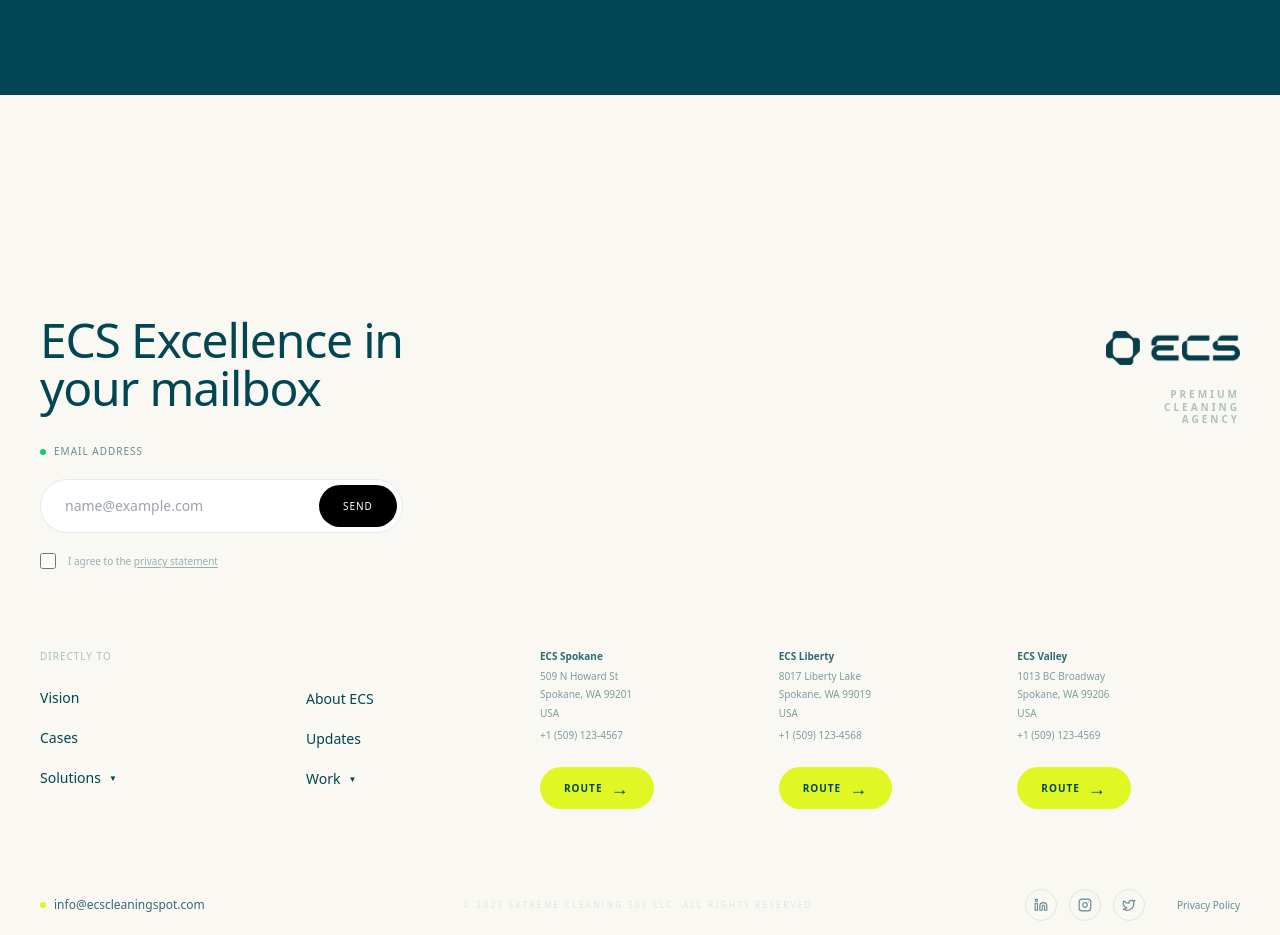
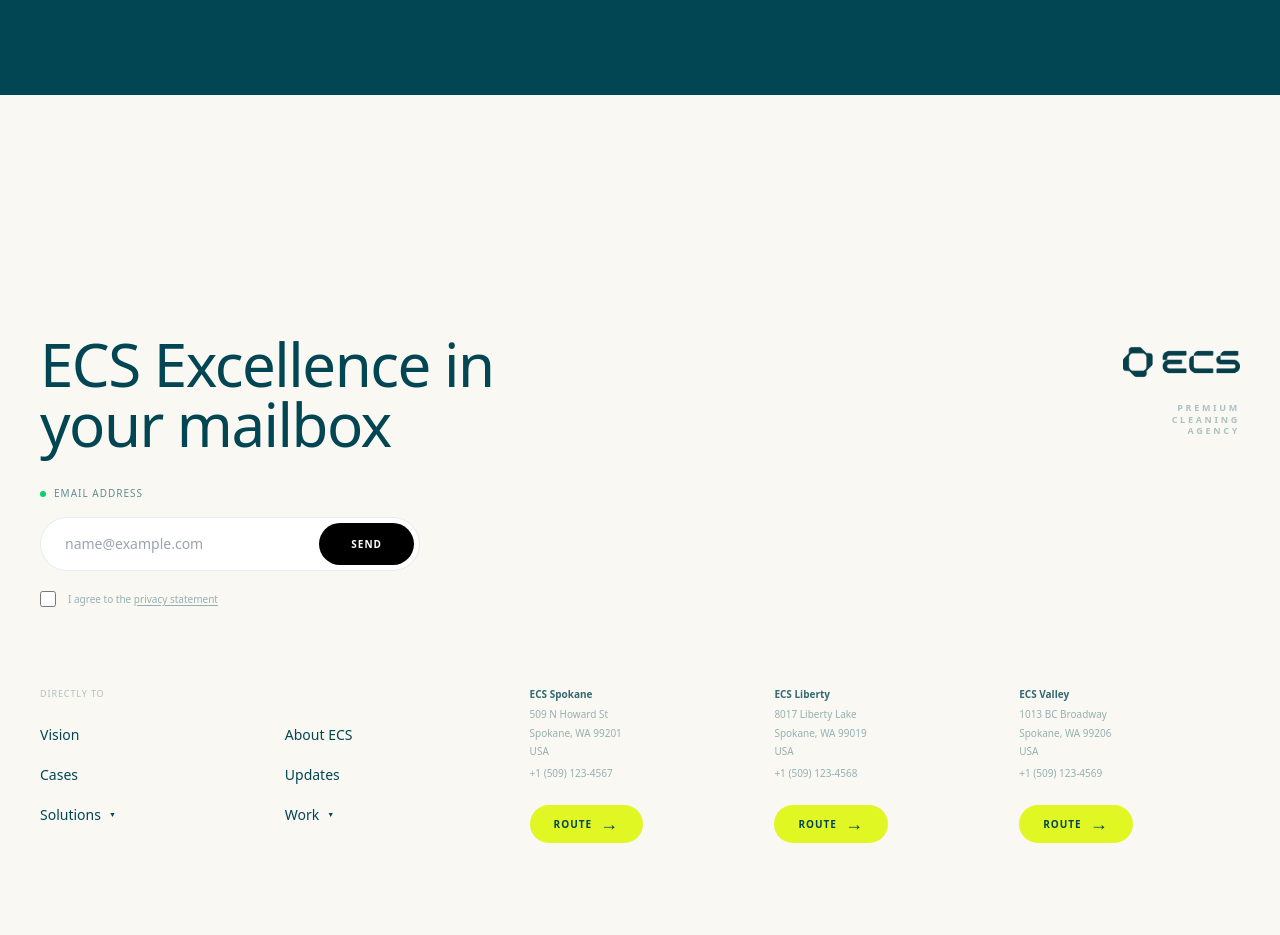
Before and after one commit to renatoquerales28-byte/extreme-cleaning-next, a Next.js app: page / in a window 1280 px wide. Shown: the part 3240-4175 px from the top of the page. Built offline with nearby package versions, Linux system fonts and the light colour scheme.

Commit message:
UI: Clean footer simplified exactly as montage

```diff
--- a/src/components/landing/FooterSection.tsx
+++ b/src/components/landing/FooterSection.tsx
@@ -3,38 +3,38 @@
 import React from "react";
 import Link from "next/link";
 import Image from "next/image";
-import { Instagram, Facebook, Linkedin, Twitter, ArrowRight } from "lucide-react";
 
 export default function FooterSection() {
     return (
-        <footer className="w-full bg-[#F9F8F2] text-[#024653] lg:h-screen min-h-[800px] flex flex-col justify-center relative z-10 overflow-hidden pt-[100px] pb-12">
-            <div className="max-w-[1700px] w-full mx-auto px-6 lg:px-10 flex flex-col justify-between h-full lg:max-h-[85%]">
+        <footer className="w-full bg-[#F9F8F2] text-[#024653] lg:h-screen min-h-[750px] flex flex-col justify-center relative z-10 pt-[100px] pb-10">
+            <div className="max-w-[1700px] w-full mx-auto px-6 lg:px-10 flex flex-col justify-between h-[80%] lg:h-[70%]">
 
-                {/* --- TOP ROW --- */}
-                <div className="flex flex-col lg:flex-row justify-between items-start gap-12 lg:gap-0 mt-8 mb-4">
-                    {/* Newsletter Side */}
+                {/* --- TOP SECTION --- */}
+                <div className="flex flex-col lg:flex-row justify-between items-start gap-12 lg:gap-0">
+
+                    {/* Left: Newsletter */}
                     <div className="space-y-8 max-w-xl">
-                        <h2 className="text-4xl lg:text-5xl font-light leading-tight tracking-tight">
+                        <h2 className="text-4xl lg:text-6xl font-light leading-tight tracking-tight">
                             ECS Excellence in <br />
                             your mailbox
                         </h2>
 
-                        <div className="space-y-5">
+                        <div className="space-y-4">
                             <div className="flex items-center gap-2 text-[10px] font-normal uppercase tracking-widest text-[#024653]/60">
                                 <div className="w-1.5 h-1.5 rounded-full bg-[#05D16E]" />
                                 Email address
                             </div>
-                            <div className="relative group w-full max-w-[400px]">
+                            <div className="relative group w-full max-w-[380px]">
                                 <input
                                     type="email"
                                     placeholder="name@example.com"
                                     className="w-full bg-white border border-[#024653]/10 px-6 py-4 rounded-full text-sm focus:outline-none focus:ring-2 focus:ring-[#05D16E]/20 transition-all font-normal text-[#024653]"
                                 />
-                                <button className="absolute right-1.5 top-1.5 bottom-1.5 px-6 bg-black text-white rounded-full text-[10px] font-medium uppercase tracking-widest hover:bg-[#024653] transition-all">
-                                    Send
+                                <button className="absolute right-1.5 top-1.5 bottom-1.5 px-8 bg-black text-white rounded-full text-[10px] font-bold uppercase tracking-widest hover:bg-[#024653] transition-all">
+                                    SEND
                                 </button>
                             </div>
-                            <label className="flex items-center gap-3 cursor-pointer group">
+                            <label className="flex items-center gap-3 cursor-pointer group pt-1">
                                 <input type="checkbox" className="w-4 h-4 rounded border-[#024653]/10 accent-[#024653]" />
                                 <span className="text-[10px] font-normal text-[#024653]/40 group-hover:text-[#024653]/60 transition-colors">
                                     I agree to the <Link href="/privacy" className="underline underline-offset-2">privacy statement</Link>
@@ -43,9 +43,9 @@ export default function FooterSection() {
                         </div>
                     </div>
 
-                    {/* Big Agency Logo Style */}
-                    <div className="flex flex-col items-start lg:items-end lg:text-right space-y-2 pt-6 lg:pt-0">
-                        <div className="relative h-16 w-48 md:w-64">
+                    {/* Right: Brand Block */}
+                    <div className="flex flex-col items-start lg:items-end lg:text-right space-y-1">
+                        <div className="relative h-14 w-44 md:w-56 overflow-hidden">
                             <Image
                                 src="/brand/logo-full.png"
                                 alt="ECS Logo"
@@ -56,42 +56,39 @@ export default function FooterSection() {
                                 }}
                             />
                         </div>
-                        <p className="text-[10px] font-black uppercase tracking-[0.3em] text-[#024653] leading-tight opacity-30">
+                        <p className="text-[9px] font-black uppercase tracking-[0.3em] text-[#024653] leading-tight opacity-30 pt-2">
                             PREMIUM <br /> CLEANING <br /> AGENCY
                         </p>
                     </div>
                 </div>
 
-                {/* --- SEPARATOR LINE --- */}
-                <div className="w-full h-px bg-[#024653]/10 my-8" />
+                {/* --- MIDDLE SECTION --- */}
+                <div className="grid grid-cols-1 lg:grid-cols-5 gap-10 lg:gap-6 mt-20">
 
-                {/* --- MIDDLE ROW --- */}
-                <div className="grid grid-cols-1 lg:grid-cols-12 gap-12 lg:gap-0 flex-grow">
-                    {/* Primary Links */}
-                    <div className="lg:col-span-5 grid grid-cols-2 gap-8 items-start">
+                    {/* Col 1: Links Left */}
                     <div className="space-y-6">
-                            <h4 className="text-[10px] font-normal uppercase tracking-widest text-[#024653]/30">Directly to</h4>
+                        <h4 className="text-[9px] font-normal uppercase tracking-widest text-[#024653]/30">DIRECTLY TO</h4>
                         <nav className="flex flex-col gap-5 text-sm font-normal">
                             <Link href="#vision" className="hover:opacity-60 transition-opacity">Vision</Link>
                             <Link href="#cases" className="hover:opacity-60 transition-opacity">Cases</Link>
-                                <Link href="#solutions" className="group flex items-center gap-2 hover:opacity-60 transition-opacity">
-                                    Solutions <span className="text-[8px] transform group-hover:translate-x-1 transition-transform">▼</span>
-                                </Link>
+                            <button className="flex items-center gap-2 hover:opacity-60 transition-opacity w-fit">
+                                Solutions <span className="text-[7px]">▼</span>
+                            </button>
                         </nav>
                     </div>
-                        <div className="space-y-6 pt-10">
-                            <nav className="flex flex-col gap-5 text-sm font-normal">
+
+                    {/* Col 2: Links Right */}
+                    <div className="space-y-6 lg:pt-8">
+                        <nav className="flex flex-col gap-5 text-sm font-normal pt-1.5">
                             <Link href="/about" className="hover:opacity-60 transition-opacity">About ECS</Link>
                             <Link href="/updates" className="hover:opacity-60 transition-opacity">Updates</Link>
-                                <Link href="/work" className="group flex items-center gap-2 hover:opacity-60 transition-opacity">
-                                    Work <span className="text-[8px] transform group-hover:translate-x-1 transition-transform">▼</span>
-                                </Link>
+                            <button className="flex items-center gap-2 hover:opacity-60 transition-opacity w-fit">
+                                Work <span className="text-[7px]">▼</span>
+                            </button>
                         </nav>
                     </div>
-                    </div>
 
-                    {/* Locations Grid */}
-                    <div className="lg:col-span-7 grid grid-cols-1 md:grid-cols-3 gap-8 lg:gap-4 items-start">
+                    {/* Col 3: Location 1 */}
                     {[
                         { name: "ECS Spokane", addr: "509 N Howard St", city: "Spokane, WA 99201", country: "USA", phone: "+1 (509) 123-4567" },
                         { name: "ECS Liberty", addr: "8017 Liberty Lake", city: "Spokane, WA 99019", country: "USA", phone: "+1 (509) 123-4568" },
@@ -100,52 +97,20 @@ export default function FooterSection() {
                         <div key={i} className="space-y-6">
                             <div className="space-y-1">
                                 <h4 className="text-[10px] font-bold text-[#024653] opacity-80">{loc.name}</h4>
-                                    <div className="text-[10px] space-y-0.5 font-normal leading-relaxed opacity-50">
+                                <div className="text-[10px] space-y-0.5 font-normal leading-relaxed opacity-40">
                                     <p>{loc.addr}</p>
                                     <p>{loc.city}</p>
                                     <p>{loc.country}</p>
                                     <p className="pt-1">{loc.phone}</p>
                                 </div>
                             </div>
-                                <button className="inline-flex items-center gap-2 px-6 py-3 bg-[#E1F724] text-[#024653] rounded-full text-[10px] font-bold uppercase tracking-widest hover:scale-105 transition-all">
-                                    Route <span className="text-lg leading-none">→</span>
+                            <button className="inline-flex items-center gap-2 px-6 py-2.5 bg-[#E1F724] text-[#024653] rounded-full text-[10px] font-bold uppercase tracking-widest hover:scale-105 transition-all">
+                                ROUTE <span className="text-lg leading-none translate-y-[-1px]">→</span>
                             </button>
                         </div>
                     ))}
                 </div>
-                </div>
 
-                {/* --- SEPARATOR LINE --- */}
-                <div className="w-full h-px bg-[#024653]/10 my-8" />
-
-                {/* --- BOTTOM ROW --- */}
-                <div className="flex flex-col md:flex-row justify-between items-center gap-6 mt-4">
-                    <div className="flex items-center gap-2 text-xs font-normal">
-                        <div className="w-1.5 h-1.5 rounded-full bg-[#E1F724]" />
-                        <span className="opacity-80">info@ecscleaningspot.com</span>
-                    </div>
-
-                    <div className="flex items-center gap-8">
-                        <div className="flex items-center gap-3">
-                            {[Linkedin, Instagram, Twitter].map((Icon, i) => (
-                                <Link key={i} href="#" className="w-8 h-8 rounded-full border border-[#024653]/10 flex items-center justify-center hover:bg-[#024653] hover:text-white transition-all text-[#024653]/60">
-                                    <Icon size={14} />
-                                </Link>
-                            ))}
-                        </div>
-                        <Link href="/privacy" className="text-[10px] font-normal text-[#024653]/60 hover:text-[#024653] transition-colors">
-                            Privacy Policy
-                        </Link>
-                    </div>
-                </div>
-
-            </div>
-
-            {/* Copyright edge */}
-            <div className="absolute bottom-6 left-0 right-0 text-center opacity-10">
-                <p className="text-[8px] font-normal uppercase tracking-[0.3em]">
-                    © 2025 Extreme Cleaning 509 LLC. All rights reserved.
-                </p>
             </div>
         </footer>
     );
```
Lines whose indentation alone changed are shown as unchanged.
